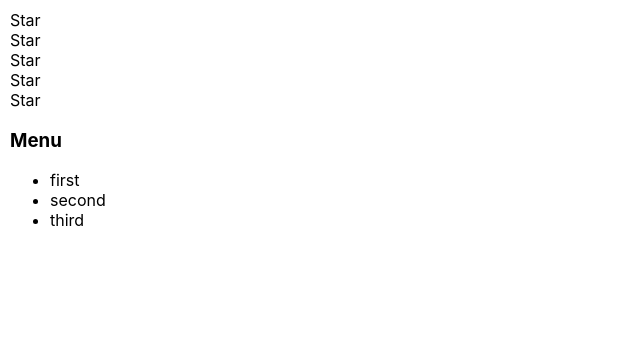
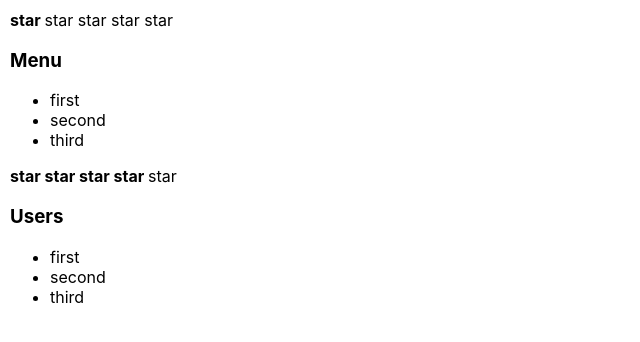
Before and after one commit to VladislavRomash/React-MiniTasks, a React (Create React App) app: page / in a window 1280 px wide. Shown: the top 342 px of the page, without its empty margins (0-640 px from the left). Built offline with nearby package versions, Linux system fonts and the light colour scheme.

Commit message:
Third (working with props)

```diff
--- a/src/App.tsx
+++ b/src/App.tsx
@@ -1,13 +1,15 @@
 import React from 'react';
 import './App.css';
-import {Rating} from './components/Rating';
-import {Accordion} from './components/Accordion';
+import {Rating} from './components/rating/Rating';
+import {Accordion} from './components/accordion/Accordion';
 
 function App() {
     return (
         <div className="App">
-            <Rating/>
-            <Accordion/>
+            <Rating value={1}/>
+            <Accordion title={'Menu'}/>
+            <Rating value={4}/>
+            <Accordion title={'Users'}/>
         </div>
     );
 }
--- a/src/components/AccordionTitle.tsx
+++ /dev/null
@@ -1,9 +0,0 @@
-import React from 'react';
-
-export const AccordionTitle = () => {
-    return (
-        <h3>
-            Menu
-        </h3>
-    );
-};
--- a/src/components/Rating.tsx
+++ /dev/null
@@ -1,14 +0,0 @@
-import React from 'react';
-import {Star} from './Star';
-
-export const Rating = () => {
-    return (
-        <div>
-            <Star/>
-            <Star/>
-            <Star/>
-            <Star/>
-            <Star/>
-        </div>
-    );
-};
--- a/src/components/Star.tsx
+++ /dev/null
@@ -1,9 +0,0 @@
-import React from 'react';
-
-export const Star = () => {
-    return (
-        <div>
-            Star
-        </div>
-    );
-};
--- a/src/components/Accordion.tsx
+++ b/src/components/accordion/Accordion.tsx
@@ -2,10 +2,14 @@ import React from 'react';
 import {AccordionTitle} from './AccordionTitle';
 import {AccordionBody} from './AccordionBody';
 
-export const Accordion = () => {
+type AccordionPropsType = {
+    title: string
+}
+
+export const Accordion = ({title}: AccordionPropsType) => {
     return (
         <div>
-            <AccordionTitle/>
+            <AccordionTitle title={title}/>
             <AccordionBody/>
         </div>
     );
--- /dev/null
+++ b/src/components/accordion/AccordionTitle.tsx
@@ -0,0 +1,11 @@
+import React from 'react';
+
+type AccordionTitlePropsType = {
+    title: string
+}
+
+export const AccordionTitle = ({title}: AccordionTitlePropsType) => {
+    return (
+        <h3>{title}</h3>
+    );
+};
--- /dev/null
+++ b/src/components/rating/Rating.tsx
@@ -0,0 +1,61 @@
+import React from 'react';
+import {Star} from './Star';
+
+type RatingPropsType = {
+    value: number
+}
+
+export const Rating = ({value}: RatingPropsType) => {
+    if (value === 1) {
+        return <div>
+            <Star selected={true}/>
+            <Star selected={false}/>
+            <Star selected={false}/>
+            <Star selected={false}/>
+            <Star selected={false}/>
+        </div>
+    }
+    if (value === 2) {
+        return <div>
+            <Star selected={true}/>
+            <Star selected={true}/>
+            <Star selected={false}/>
+            <Star selected={false}/>
+            <Star selected={false}/>
+        </div>
+    }
+    if (value === 3) {
+        return <div>
+            <Star selected={true}/>
+            <Star selected={true}/>
+            <Star selected={true}/>
+            <Star selected={false}/>
+            <Star selected={false}/>
+        </div>
+    }
+    if (value === 4) {
+        return <div>
+            <Star selected={true}/>
+            <Star selected={true}/>
+            <Star selected={true}/>
+            <Star selected={true}/>
+            <Star selected={false}/>
+        </div>
+    }
+    if (value === 5) {
+        return <div>
+            <Star selected={true}/>
+            <Star selected={true}/>
+            <Star selected={true}/>
+            <Star selected={true}/>
+            <Star selected={true}/>
+        </div>
+    }
+    return <div>
+        <Star selected={false}/>
+        <Star selected={false}/>
+        <Star selected={false}/>
+        <Star selected={false}/>
+        <Star selected={false}/>
+    </div>
+};
--- /dev/null
+++ b/src/components/rating/Star.tsx
@@ -0,0 +1,11 @@
+import React from 'react';
+
+type StarPropsType = {
+    selected: boolean
+}
+
+export const Star = ({selected}: StarPropsType) => {
+    if (selected) {
+        return <span><strong>star </strong></span>
+    } else return <span>star </span>
+};
```
Also changed, not shown: src/components/accordion/AccordionBody.tsx (renamed from src/components/AccordionBody.tsx).
